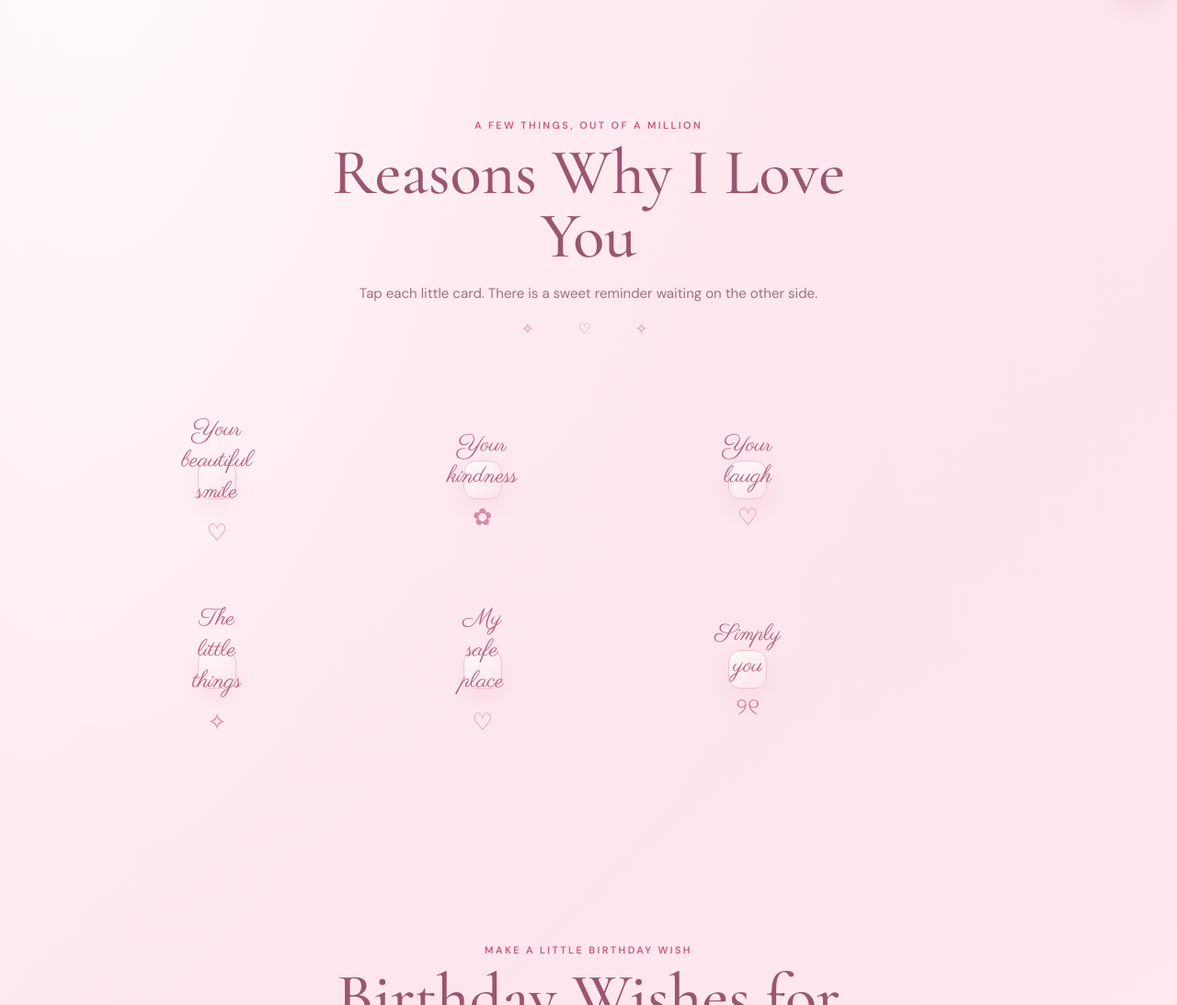
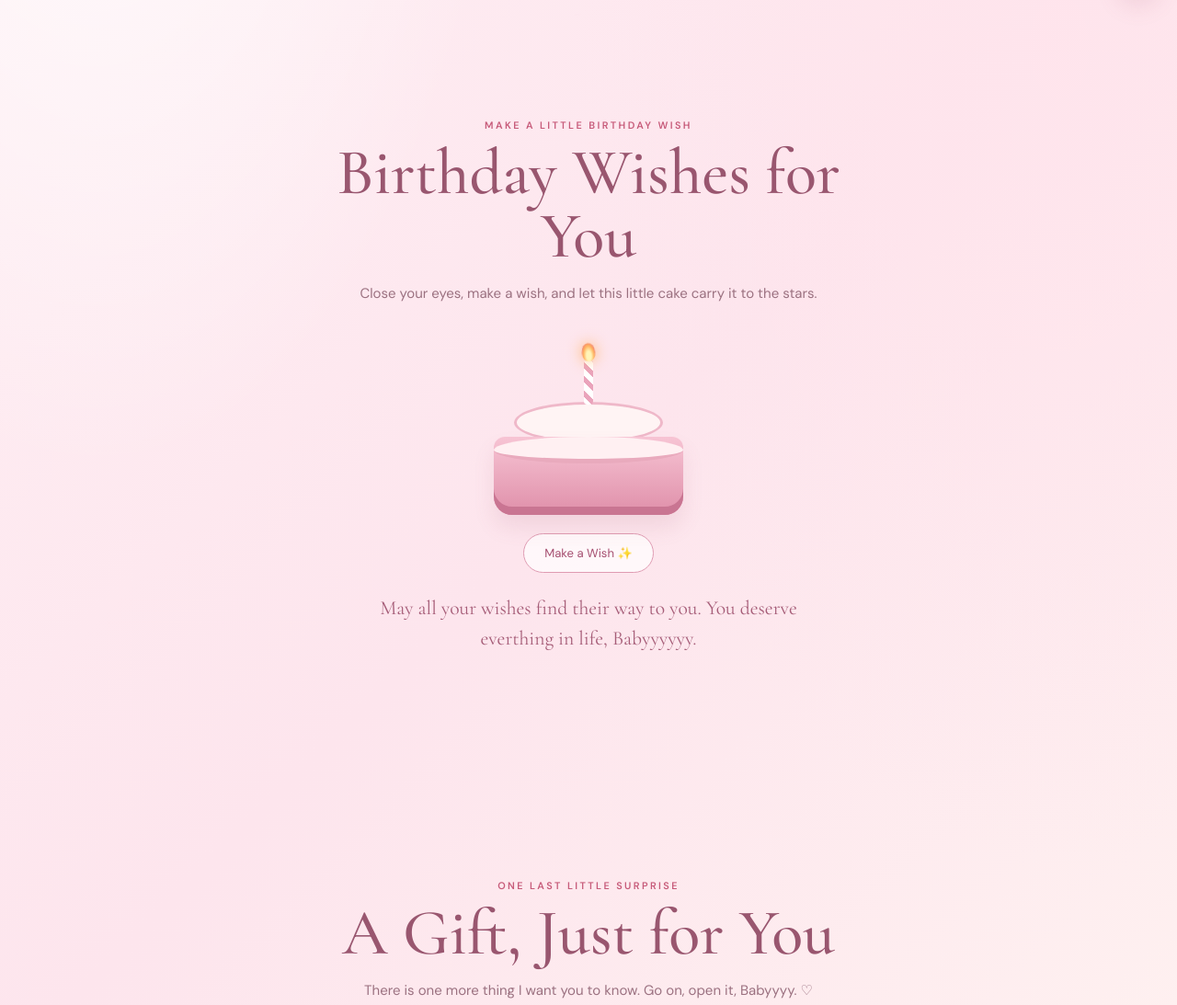
Before and after one commit to wenkified/Woewieeee, a plain HTML site: page index.html in a window 1280 px wide. Shown: the part 783-1876 px from the top of the page at 92% size. Drawn offline with nearby package versions, Linux system fonts and the light colour scheme.

Commit message:
Revise birthday messages for personalization
Updated birthday wishes and surprise messages to include more personal touches.

```diff
--- a/index.html
+++ b/index.html
@@ -216,23 +216,6 @@
       <div class="letter-actions"><button class="soft-btn" onclick="document.getElementById('gallery').scrollIntoView({behavior:'smooth'})">Continue our little journey ↓</button></div>
     </section>
 
-    <section class="section" id="reasons">
-      <div class="section-heading">
-        <div class="eyebrow">a few things, out of a million</div>
-        <h2>Reasons Why I Love You</h2>
-        <p>Tap each little card. There is a sweet reminder waiting on the other side.</p>
-        <div class="ornament">✧ &nbsp; ♡ &nbsp; ✧</div>
-      </div>
-      <div class="reasons-grid">
-        <button class="reason-card" aria-label="Reveal a reason"><span class="reason-inner"><span class="reason-front">Your beautiful smile <span>♡</span></span><span class="reason-back">It makes even my heaviest days feel a little lighter.</span></span></button>
-        <button class="reason-card" aria-label="Reveal a reason"><span class="reason-inner"><span class="reason-front">Your kindness <span>✿</span></span><span class="reason-back">The gentleness in your heart is one of the prettiest things about you.</span></span></button>
-        <button class="reason-card" aria-label="Reveal a reason"><span class="reason-inner"><span class="reason-front">Your laugh <span>♡</span></span><span class="reason-back">I could listen to it over and over and never get tired of it.</span></span></button>
-        <button class="reason-card" aria-label="Reveal a reason"><span class="reason-inner"><span class="reason-front">The little things <span>✧</span></span><span class="reason-back">You make ordinary moments feel like memories I want to keep.</span></span></button>
-        <button class="reason-card" aria-label="Reveal a reason"><span class="reason-inner"><span class="reason-front">My safe place <span>♡</span></span><span class="reason-back">With you, I can simply be myself. That means more than you know.</span></span></button>
-        <button class="reason-card" aria-label="Reveal a reason"><span class="reason-inner"><span class="reason-front">Simply you <span>୨୧</span></span><span class="reason-back">No grand reason needed. I love you because you are wonderfully, perfectly you.</span></span></button>
-      </div>
-    </section>
-
     <section class="section" id="wishes">
       <div class="section-heading">
         <div class="eyebrow">make a little birthday wish</div>
@@ -245,7 +228,7 @@
           <div class="cake-top"></div><div class="icing"></div><div class="cake-base"></div>
         </div>
         <button class="soft-btn" id="wishButton">Make a Wish ✨</button>
-        <p class="cake-message" id="cakeMessage">May all your wishes find their way to you. You deserve every beautiful thing coming your way.</p>
+        <p class="cake-message" id="cakeMessage">May all your wishes find their way to you. You deserve everthing in life, Babyyyyyy.</p>
       </div>
     </section>
 
@@ -253,7 +236,7 @@
       <div class="section-heading">
         <div class="eyebrow">one last little surprise</div>
         <h2>A Gift, Just for You</h2>
-        <p>There is one more thing I want you to know. Go on, open it. ♡</p>
+        <p>There is one more thing I want you to know. Go on, open it, Babyyyy. ♡</p>
       </div>
       <div class="gift-wrap" id="giftWrap" role="button" tabindex="0" aria-label="Open the birthday gift">
         <div class="gift"><div class="gift-box"></div><div class="gift-lid"></div><div class="gift-bow">୨୧</div></div>
@@ -267,7 +250,6 @@
 
   <footer class="footer">
     <div class="script">For my Woewieeee, always. ♡</div>
-    <p>Made with love, and a little bit of pink.</p>
   </footer>
 
   <script>
```
